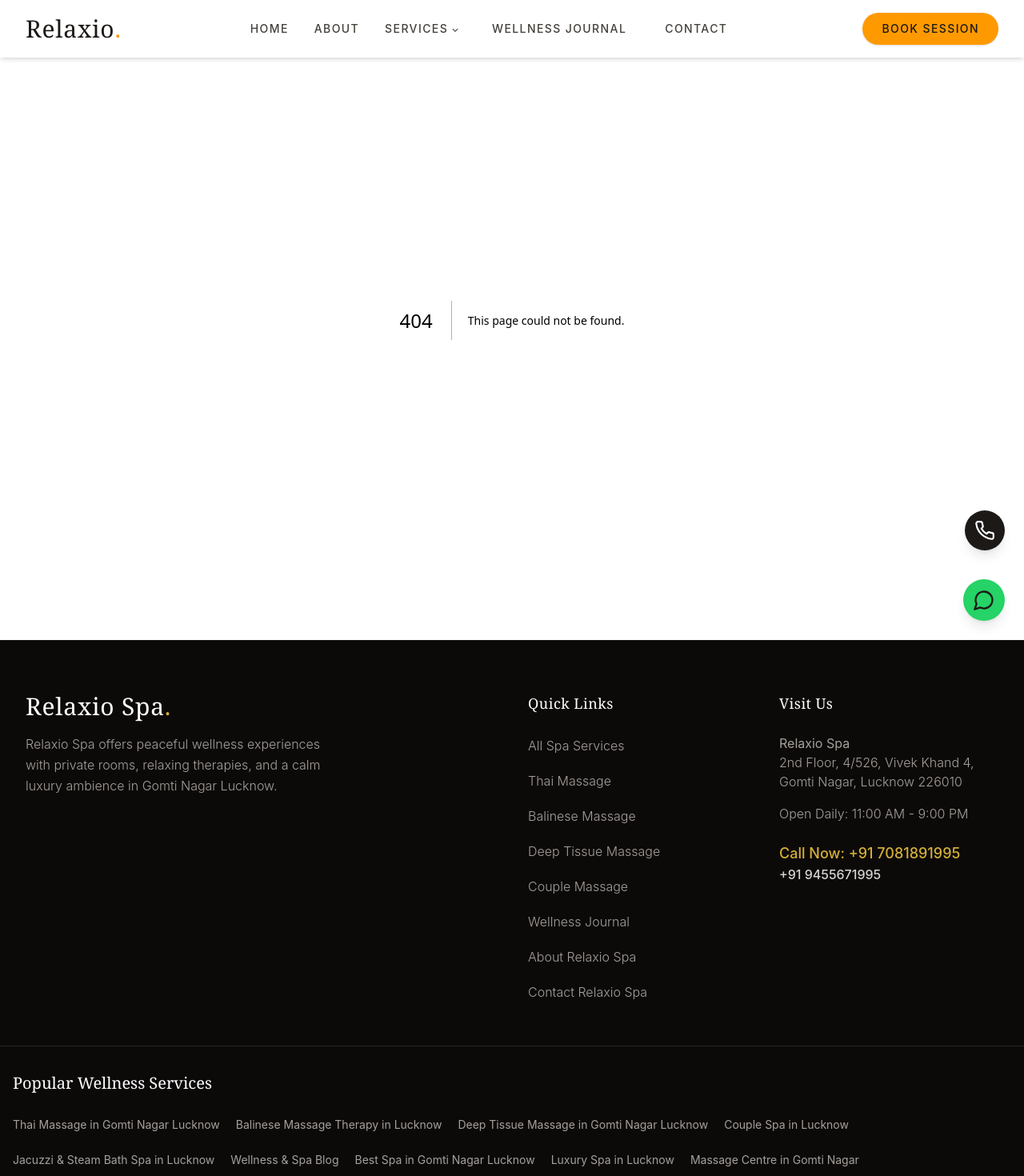
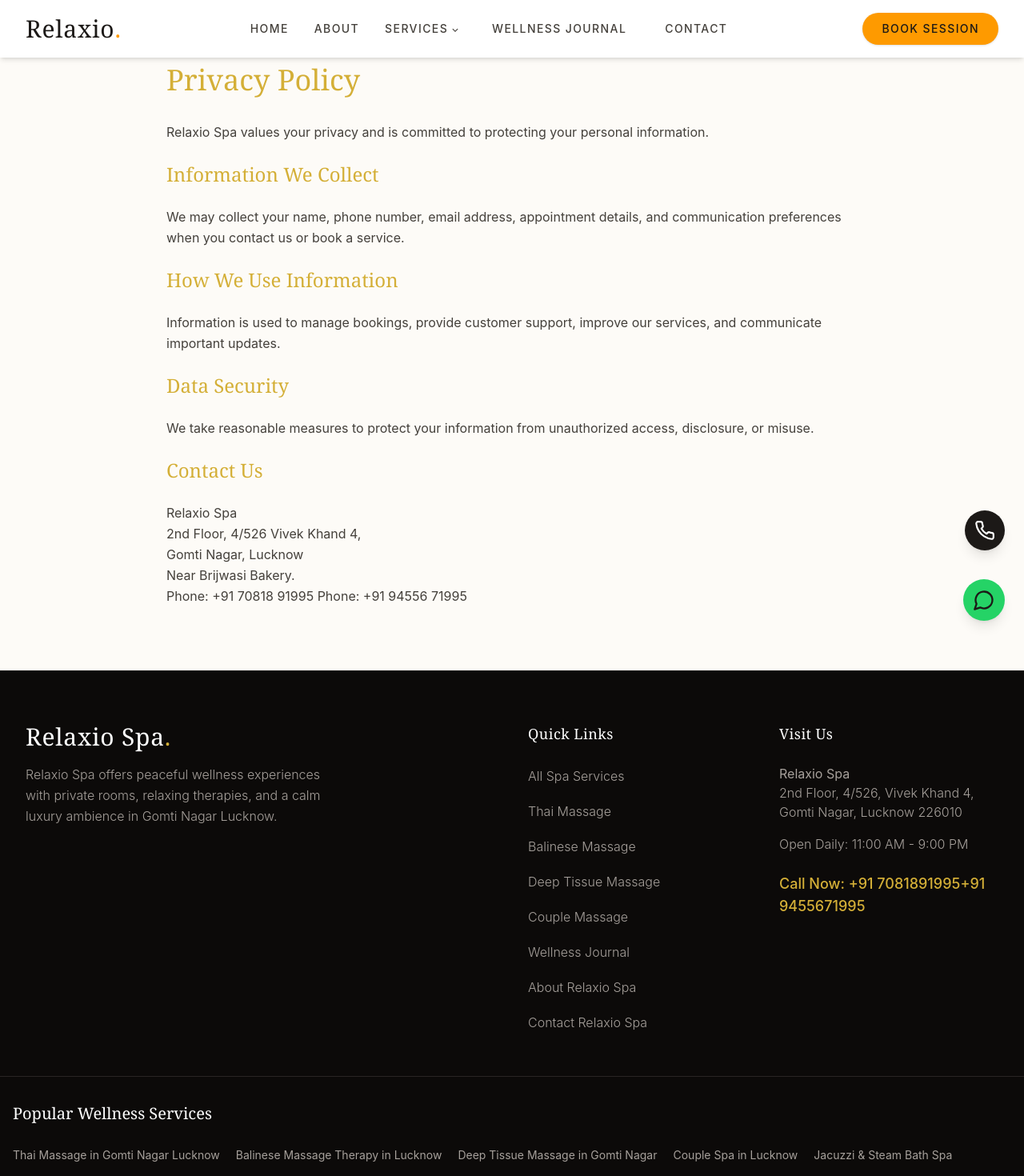
Before and after one commit to verpankaj2025-ops/relaxio-spa-gomti-nagar, a Next.js app: page /privacy-policy in a window 1280 px wide. Before the commit this address had no page. Shown: the top 1470 px of the page at 80% size. Built offline with nearby package versions, Linux system fonts and the light colour scheme; a web font is replaced by a local one.

Commit message:
Footer redesign and legal pages

```diff
--- /dev/null
+++ b/app/privacy-policy/page.tsx
@@ -0,0 +1,63 @@
+export const metadata = {
+title: "Privacy Policy | Relaxio Spa",
+description:
+"Privacy Policy for Relaxio Spa Gomti Nagar Lucknow.",
+};
+
+export default function PrivacyPolicyPage() {
+return ( <section className="max-w-4xl mx-auto px-4 py-20"> <h1 className="text-4xl font-serif mb-8 text-[#d4af37]">
+Privacy Policy </h1>
+
+  <div className="space-y-6 text-stone-700 leading-relaxed">
+
+    <p>
+      Relaxio Spa values your privacy and is committed to protecting
+      your personal information.
+    </p>
+
+    <h2 className="text-2xl font-serif text-[#d4af37]">
+      Information We Collect
+    </h2>
+
+    <p>
+      We may collect your name, phone number, email address,
+      appointment details, and communication preferences when
+      you contact us or book a service.
+    </p>
+
+    <h2 className="text-2xl font-serif text-[#d4af37]">
+      How We Use Information
+    </h2>
+
+    <p>
+      Information is used to manage bookings, provide customer support,
+      improve our services, and communicate important updates.
+    </p>
+
+    <h2 className="text-2xl font-serif text-[#d4af37]">
+      Data Security
+    </h2>
+
+    <p>
+      We take reasonable measures to protect your information from
+      unauthorized access, disclosure, or misuse.
+    </p>
+
+    <h2 className="text-2xl font-serif text-[#d4af37]">
+      Contact Us
+    </h2>
+
+    <p>
+      Relaxio Spa<br />
+      2nd Floor, 4/526 Vivek Khand 4,<br />
+      Gomti Nagar, Lucknow<br />
+      Near Brijwasi Bakery.<br />
+      Phone: +91 70818 91995
+      Phone: +91 94556 71995
+    </p>
+
+  </div>
+</section>
+
+);
+}
--- /dev/null
+++ b/app/terms-and-conditions/page.tsx
@@ -0,0 +1,33 @@
+export const metadata = {
+title: "Terms and Conditions | Relaxio Spa",
+description:
+"Terms and Conditions for Relaxio Spa.",
+};
+
+export default function TermsConditionsPage() {
+return ( <section className="max-w-4xl mx-auto px-4 py-20"> <h1 className="text-4xl font-serif mb-8 text-[#d4af37]">
+Terms and Conditions </h1>
+
+  <div className="space-y-6 text-stone-700 leading-relaxed">
+
+    <p>
+      Relaxio Spa provides wellness services subject to availability.
+    </p>
+
+    <p>
+      Service duration, pricing, and availability may vary.
+    </p>
+
+    <p>
+      Guests should review service details before booking.
+    </p>
+
+    <p>
+      By using our website or services, you agree to these terms.
+    </p>
+
+  </div>
+</section>
+
+);
+}
--- /dev/null
+++ b/app/terms-of-service/page.tsx
@@ -0,0 +1,50 @@
+export const metadata = {
+title: "Terms of Service | Relaxio Spa",
+description:
+"Terms of Service for Relaxio Spa.",
+};
+
+export default function TermsOfServicePage() {
+return (
+<section className="max-w-4xl mx-auto px-4 py-20">
+<h1 className="text-4xl font-serif mb-8 text-[#d4af37]">
+Terms of Service
+</h1>
+
+  <div className="space-y-6 text-stone-700 leading-relaxed">
+
+    <p>
+      By booking or using Relaxio Spa services, you agree to
+      comply with these terms.
+    </p>
+
+    <h2 className="text-2xl font-serif text-[#d4af37]">
+      Appointments
+    </h2>
+
+    <p>
+      Appointments are subject to availability and confirmation.
+    </p>
+
+    <h2 className="text-2xl font-serif text-[#d4af37]">
+      Pricing
+    </h2>
+
+    <p>
+      Prices and offers may change without prior notice.
+    </p>
+
+    <h2 className="text-2xl font-serif text-[#d4af37]">
+      Guest Responsibilities
+    </h2>
+
+    <p>
+      Guests are expected to provide accurate information and
+      arrive on time for appointments.
+    </p>
+
+  </div>
+</section>
+
+);
+}
--- /dev/null
+++ b/app/user-data-deletion/page.tsx
@@ -0,0 +1,36 @@
+export const metadata = {
+  title: "User Data Deletion Policy | Relaxio Spa",
+  description:
+    "User Data Deletion Policy for Relaxio Spa.",
+};
+
+export default function UserDataDeletionPage() {
+  return (<section className="max-w-4xl mx-auto px-4 py-20"> <h1 className="text-4xl font-serif mb-8 text-[#d4af37]">
+    User Data Deletion Policy </h1>
+
+    <div className="space-y-6 text-stone-700 leading-relaxed">
+
+      <p>
+        Relaxio Spa respects your privacy and allows users to request
+        deletion of their personal information.
+      </p>
+
+      <p>
+        To request deletion of your information, please contact us
+        using the details below.
+      </p>
+
+      <p>
+        Phone: +91 70818 91995
+        Phone: +91 94556 71995
+      </p>
+
+      <p>
+        Valid requests will be processed within a reasonable timeframe.
+      </p>
+
+    </div>
+  </section>
+
+  );
+}
--- a/components/layout/Footer.tsx
+++ b/components/layout/Footer.tsx
@@ -14,22 +14,12 @@ const footerLinks = [
 
 const seoLinks = [
   { href: '/services/thai-massage', label: 'Thai Massage in Gomti Nagar Lucknow' },
-
   { href: '/services/balinese-massage', label: 'Balinese Massage Therapy in Lucknow' },
-
-  { href: '/services/deep-tissue-massage', label: 'Deep Tissue Massage in Gomti Nagar Lucknow' },
-
+  { href: '/services/deep-tissue-massage', label: 'Deep Tissue Massage in Gomti Nagar' },
   { href: '/services/couple-massage', label: 'Couple Spa in Lucknow' },
-
-  { href: '/services/spa-facilities', label: 'Jacuzzi & Steam Bath Spa in Lucknow' },
-
+  { href: '/services/spa-facilities', label: 'Jacuzzi & Steam Bath Spa' },
   { href: '/blog', label: 'Wellness & Spa Blog' },
-
   { href: '/blog/best-spa-in-gomti-nagar', label: 'Best Spa in Gomti Nagar Lucknow' },
-
-  { href: '/', label: 'Luxury Spa in Lucknow' },
-
-  { href: '/contact', label: 'Massage Centre in Gomti Nagar' },
 ];
 
 export default function Footer() {
@@ -85,7 +75,8 @@ export default function Footer() {
               </a>
               <a
                 href="tel:+919455671995"
-                className="block text-stone-300 hover:text-white transition-colors font-medium"
+                className="text-[#d4af37] hover:text-white transition-colors font-medium text-lg"
+                itemProp="telephone"
               >
                 +91 9455671995
               </a>
```
